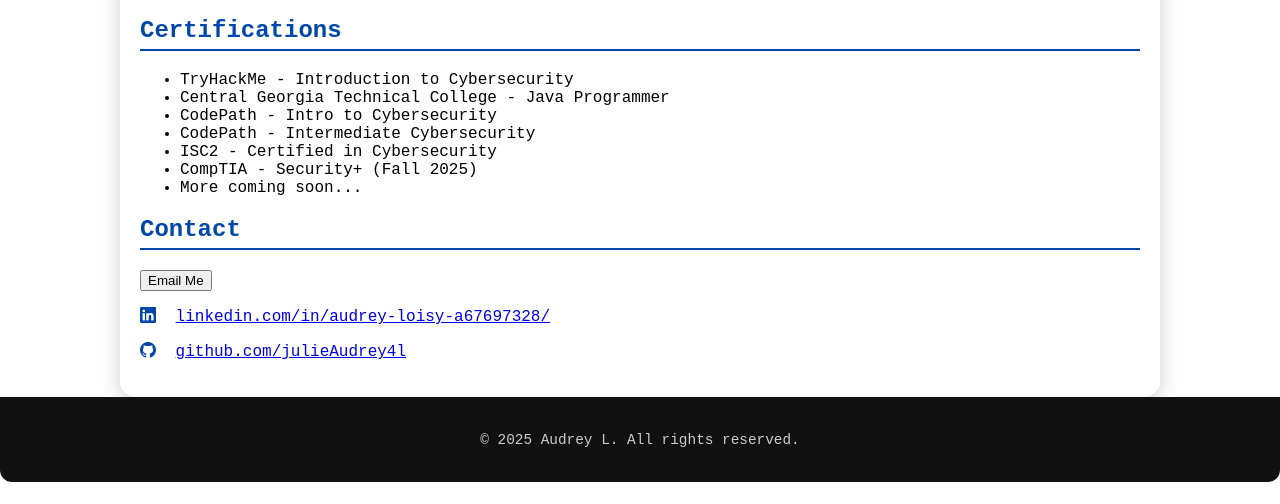
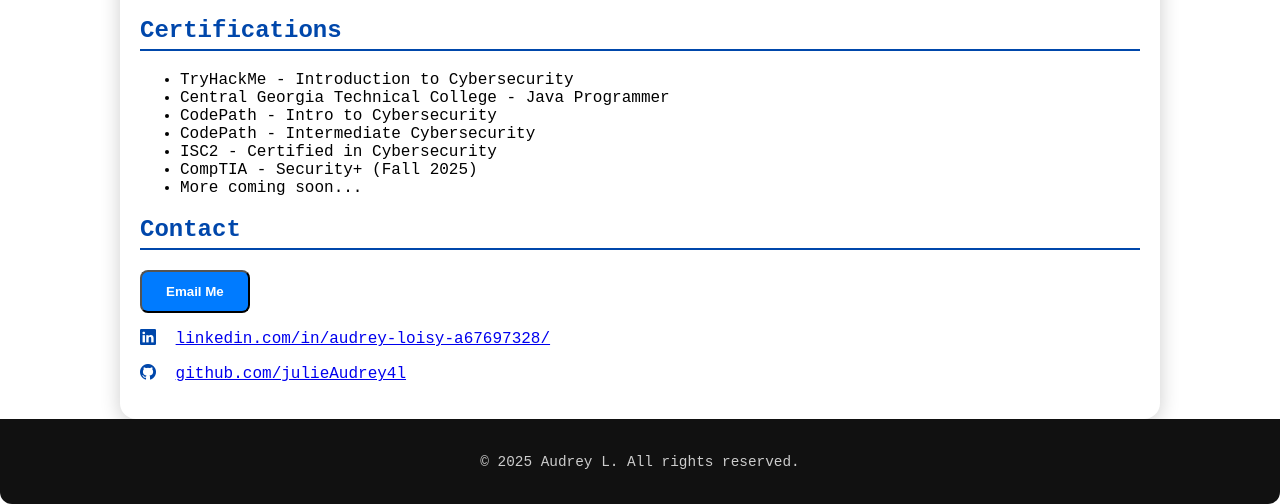
Before and after one commit to JulieAudrey4l/JulieAudrey4l.github.io, a plain HTML site: page index.html in a window 1280 px wide. Shown: the part 1875-2379 px from the top of the page. Before the commit the page ends 2357 px from the top, so only its background shows below. Drawn offline with nearby package versions, Linux system fonts and the light colour scheme.

Commit message:
Update style.css

```diff
--- a/style.css
+++ b/style.css
@@ -92,6 +92,22 @@ body.light-mode .theme-toggle {
 .button:hover {
   background: #003080;
 }
+
+.email-button {
+  display: inline-block;
+  padding: 12px 24px;
+  background-color: #007bff;
+  color: #fff;
+  text-decoration: none;
+  border-radius: 8px;
+  font-weight: bold;
+  transition: background-color 0.3s ease;
+}
+
+.email-button:hover {
+  background-color: #0056b3;
+}
+
 
 /* Navbar */
 .navbar {
```
